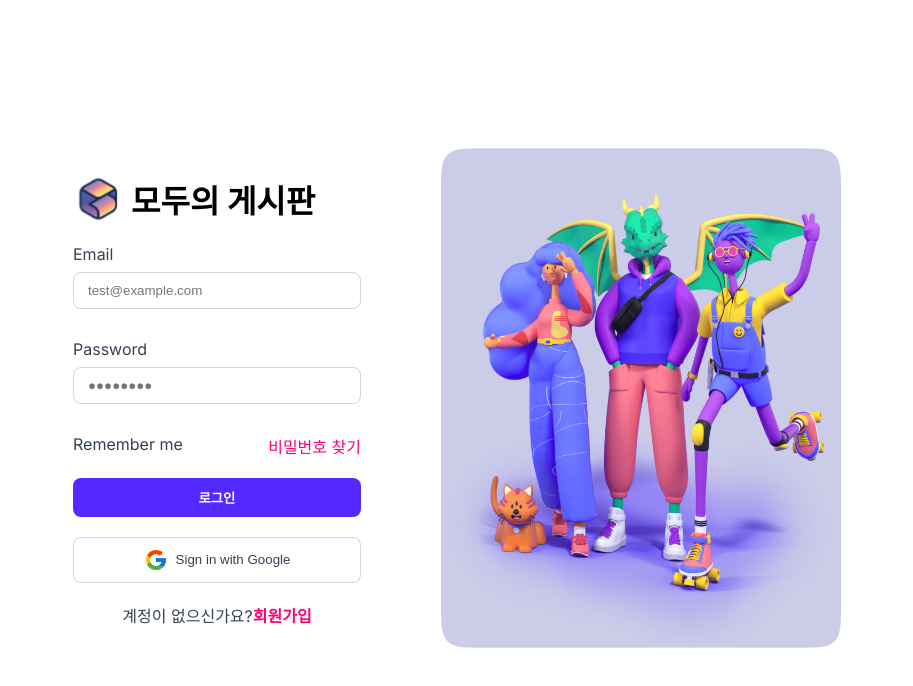
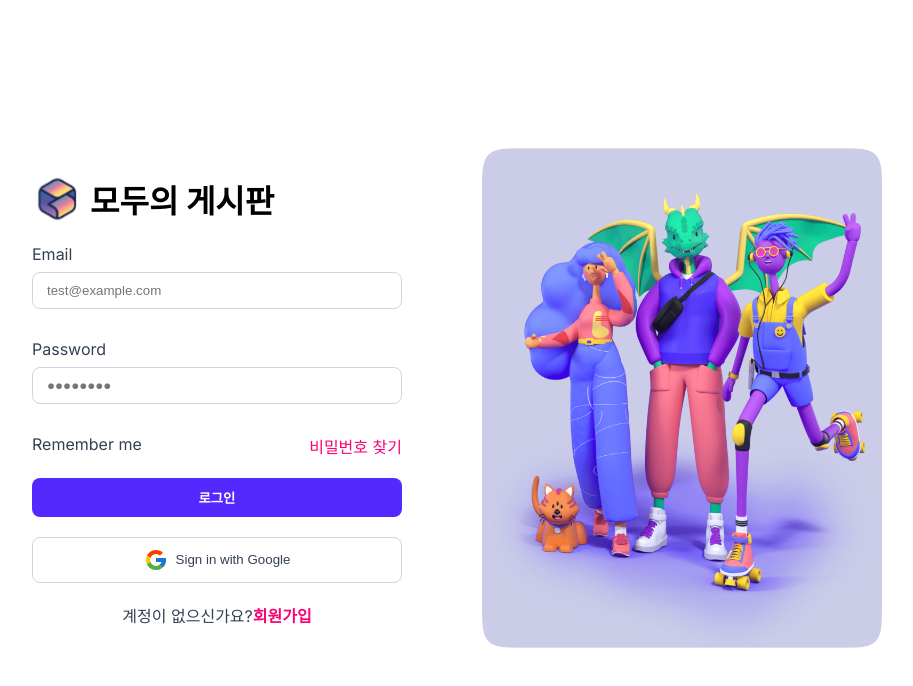
Before and after one commit to Kim-EunSu/BoardProject, a Next.js app in the folder every-board/: page / in a window 1280 px wide. Shown: the top 686 px of the page, without its empty margins (223-1136 px from the left). Built offline with nearby package versions, Linux system fonts and the light colour scheme.

Commit message:
Design: 로그인페이지 디자인 수정

```diff
--- a/every-board/src/app/page.tsx
+++ b/every-board/src/app/page.tsx
@@ -15,6 +15,7 @@ const Wrapper = styled.div`
 
 const Left = styled.div`
   width: 35%;
+  min-width: 530px;
   display: flex;
   flex-direction: column;
   padding: 5rem;
```
